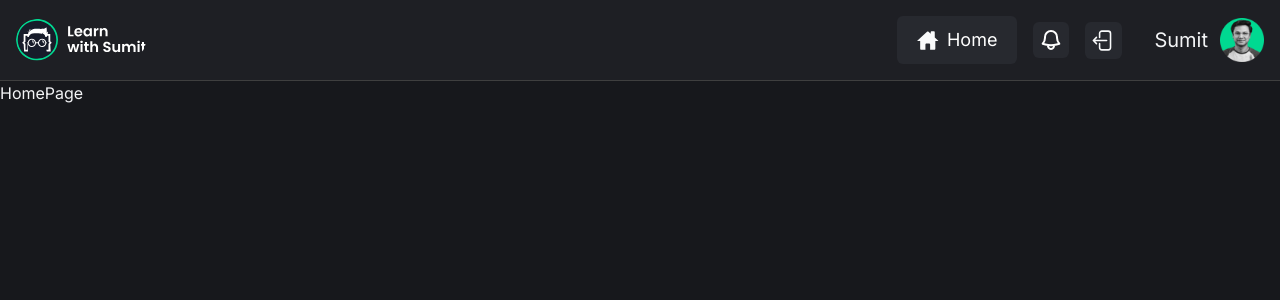
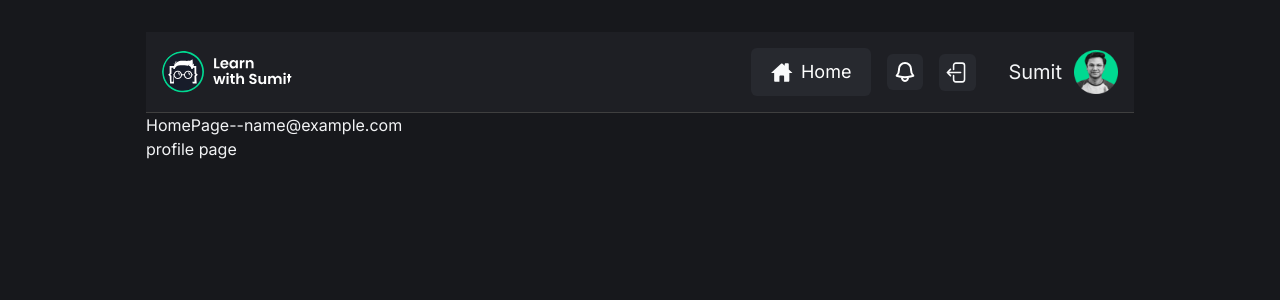
Before and after one commit to Md-Azad/Facehook, a React (Vite) app: page /login in a window 1280 px wide. Both pictures are taken after typing "name@example.com", "Sample123" into the empty fields and a click on the button "Login". Shown: the top 300 px of the page. Built offline with nearby package versions, Linux system fonts and the light colour scheme.

Commit message:
created private route and implimented fake login to check auth provider

```diff
--- a/src/App.jsx
+++ b/src/App.jsx
@@ -1,29 +1,29 @@
+import { Routes, Route } from "react-router-dom";
+import "./App.css";
+import HomePage from "./pages/HomePage";
+import LoginPage from "./pages/LoginPage";
+import ProfilePage from "./pages/ProfilePage";
+import RegisterPage from "./pages/RegisterPage";
+import NotFoundPage from "./pages/NotFoundPage";
 
-import { Routes, Route } from 'react-router-dom'
-import './App.css'
-import HomePage from './pages/HomePage'
-import LoginPage from './pages/LoginPage'
-import ProfilePage from './pages/ProfilePage'
-import RegisterPage from './pages/RegisterPage'
-import NotFoundPage from './pages/NotFoundPage'
+import PrivateRoutes from "./routes/PrivateRoutes";
 
 function App() {
-
-
   return (
     <>
-      <Routes>
-        <Route element = {<HomePage />} path="/" />
-        <Route element = {<LoginPage />} path="/login" />
-        <Route element = {<ProfilePage />} path="/me" />
-        <Route element = {<RegisterPage />} path="/registration" />
+    <Routes>
+      <Route element={<PrivateRoutes />}>
+        <Route element={<HomePage />} path="/" exact />
+        <Route element={<ProfilePage />} path="/me" />
 
+      </Route>
 
-        <Route element = {<NotFoundPage />} path="*" />
+        <Route element={<LoginPage />} path="/login" />
+        <Route element={<RegisterPage />} path="/registration" />
+        <Route element={<NotFoundPage />} path="*" />
       </Routes>
-
     </>
-  )
+  );
 }
 
-export default App
+export default App;
--- a/src/components/auth/Logout.jsx
+++ b/src/components/auth/Logout.jsx
@@ -1,10 +1,13 @@
 import { useNavigate } from "react-router-dom";
 import LogoutIcon from "../../assets/icons/logout.svg";
+import { useAuth } from "../../hooks/useAuth";
 
 const Logout = () => {
     const navigate = useNavigate();
+    const {setAuth} = useAuth()
 
     const handleLogout = ()=>{
+        setAuth({})
         navigate("/login")
     }
   return (
--- a/src/pages/HomePage.jsx
+++ b/src/pages/HomePage.jsx
@@ -1,4 +1,4 @@
-import Header from "../components/common/Header";
+import { Link } from "react-router-dom";
 import {useAuth} from "../hooks/useAuth.js"
 
 
@@ -8,8 +8,9 @@ const HomePage = () => {
     console.log(auth);
     return (
         <div>
-            <Header />
-            <h1>HomePage</h1>
+
+            <h1>HomePage--{auth?.user?.email}</h1>
+            <Link to="/me">profile page</Link>
         </div>
     );
 };
--- a/src/pages/ProfilePage.jsx
+++ b/src/pages/ProfilePage.jsx
@@ -1,11 +1,9 @@
-
 const ProfilePage = () => {
-
-    return (
-        <div>
-            <h1>ProfilePage</h1>
-        </div>
-    );
+  return (
+    <div>
+      <h1>profile page</h1>
+    </div>
+  );
 };
 
 export default ProfilePage;
--- /dev/null
+++ b/src/routes/PrivateRoutes.jsx
@@ -0,0 +1,25 @@
+import { useAuth } from "../hooks/useAuth";
+import { Navigate,Outlet } from "react-router-dom";
+import Header from "../components/common/Header";
+
+const PrivateRoutes = () => {
+  const { auth } = useAuth();
+
+  return (
+    <>
+      {auth.user ? (
+        <main className="mx-auto max-w-[1020px] py-8">
+          <div className="container">
+            <Header />
+            <Outlet></Outlet>
+          </div>
+        </main>
+      ) : (
+        <Navigate to="/login" replace={true} />
+
+      )}
+    </>
+  );
+};
+
+export default PrivateRoutes;
```
